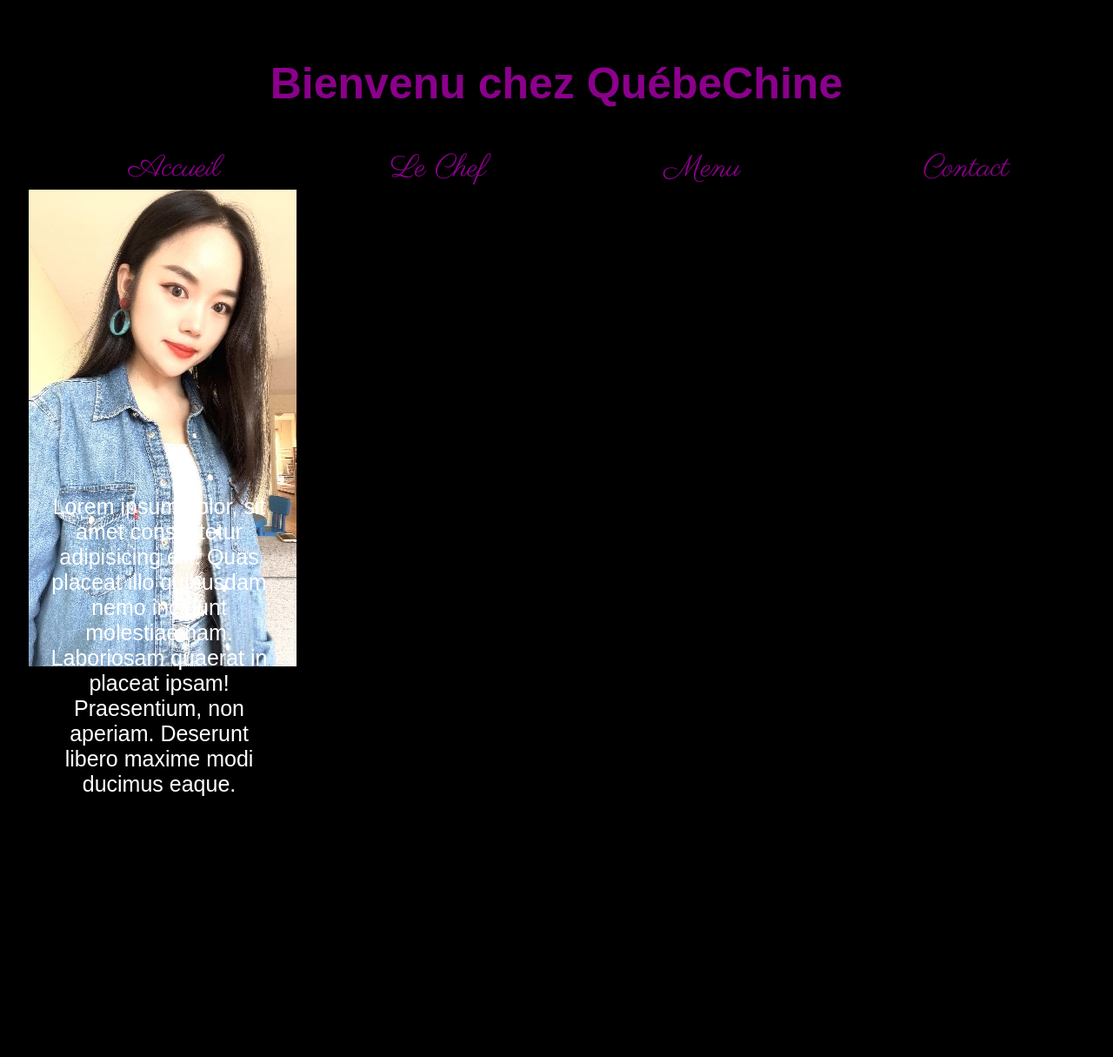
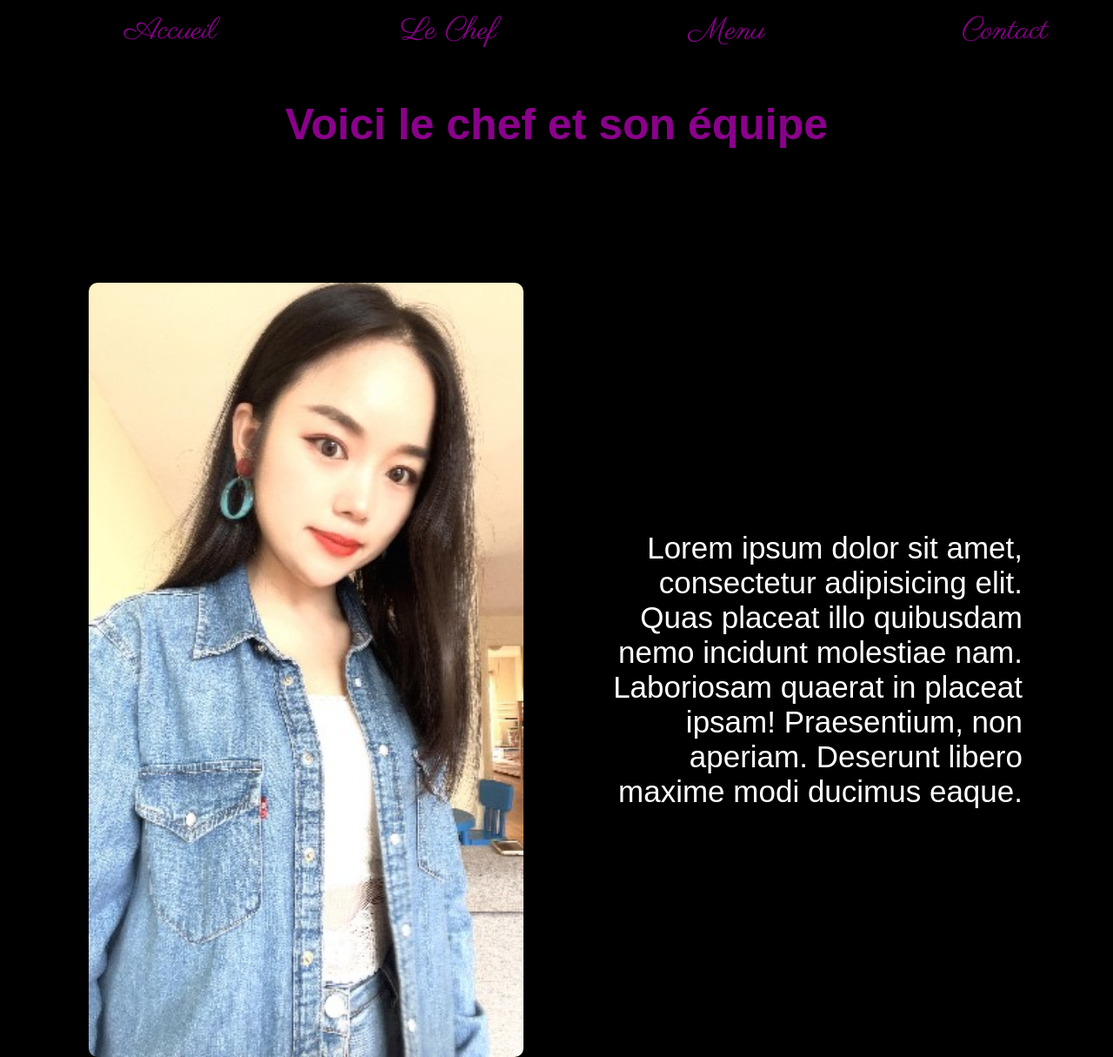
Before and after one commit to C0D3Withwally/Restaurant, a plain HTML site: page leChef.html in a window 1280 px wide. Shown: the whole page at 87% size. Before the commit the page ends 941 px from the top, so only its background shows below. Drawn offline with Linux system fonts and the light colour scheme.

Commit message:
mofif lechef,html

```diff
--- a/leChef.html
+++ b/leChef.html
@@ -12,9 +12,11 @@
       rel="stylesheet"
     />
   </head>
+  <body>
+    <!-- Header -->
     <header class="header">
-    <h1 class="header">Bienvenu chez QuébeChine</h1>
-    <nav class="">
+      <h1>Voici le chef et son équipe</h1>
+      <nav>
         <ul>
           <li><a href="./index.html">Accueil</a></li>
           <li><a href="./leChef.html">Le Chef</a></li>
@@ -24,13 +26,22 @@
       </nav>
     </header>
 
-  <body>
-    <div class="box1">
-        <img src="004.jpg" alt="le chef">
+    <!-- Conteneur principal pour l'image et le texte -->
+    <div class="main-container">
+      <!-- Boîte contenant l'image -->
+      <div class="box image-box">
+        <img src="004.jpg" alt="le chef" />
       </div>
-    <div class="box2">
-        <p>Lorem ipsum dolor, sit amet consectetur adipisicing elit. Quas placeat illo quibusdam nemo incidunt molestiae nam. Laboriosam quaerat in placeat ipsam! Praesentium, non aperiam. Deserunt libero maxime modi ducimus eaque.</p>
 
+      <!-- Boîte contenant le texte -->
+      <div class="box text-box">
+        <p>
+          Lorem ipsum dolor sit amet, consectetur adipisicing elit. Quas
+          placeat illo quibusdam nemo incidunt molestiae nam. Laboriosam
+          quaerat in placeat ipsam! Praesentium, non aperiam. Deserunt libero
+          maxime modi ducimus eaque.
+        </p>
+      </div>
     </div>
   </body>
 </html>
--- a/stylesheet.css
+++ b/stylesheet.css
@@ -1,31 +1,48 @@
-/* Applique à la barre de navigation */
-ul {
+/* ===============================================
+   GLOBAL STYLES (Appliqués à toutes les pages)
+   =============================================== */
+
+   body {
+    background-color: black;
+    color: white;
+    font-family: Arial, Helvetica, sans-serif;
+    font-size: 25px;
+    margin: 0;
+    padding: 0;
+}
+
+p {
+    margin: 0;
+    padding: 25px;
+    text-align: right;
+}
+
+/* ===============================================
+   NAVIGATION BAR (Appliquée sur toutes les pages)
+   =============================================== */
+
+nav ul {
     display: flex;
     justify-content: space-around;
     list-style-type: none;
     margin: 0;
     padding: 0;
     width: 100%;
-  height: 60px; /* Ajuster la hauteur pour plus de lisibilité */
+    height: 60px;
     background-color: black;
-  top: 0; /* Fixe la navbar en haut de la page */
-  z-index: 100; /* S'assurer que la navbar reste au-dessus du contenu */
+    position: fixed;
+    top: 0;
+    z-index: 100;
 }
 
-/* Applique un style aux éléments de la liste */
-li {
-  text-align: center; /* Centre les liens */
-  flex: 1; /* Chaque élément prend une largeur égale */
+nav ul li {
+    text-align: center;
+    flex: 1;
 }
 
-li:last-child {
-  border-bottom: none; /* Pas de bordure pour le dernier élément */
-}
-
-/* Applique un style aux liens dans les <li> */
-li a {
+nav ul li a {
     display: block;
-  width: 100%; /* S'assure que le lien prend toute la largeur */
+    width: 100%;
     color: darkmagenta;
     font-family: "Parisienne", Arial, Helvetica, sans-serif;
     font-size: 35px;
@@ -33,113 +50,93 @@ li a {
     text-decoration: none;
 }
 
-li a:hover {
+nav ul li a:hover {
     background-color: whitesmoke;
 }
 
-.active {
+nav ul li a.active {
     background-color: #f1f1f1;
     color: black;
 }
 
-p {
-  text-align: right;
+/* ===============================================
+   HEADER (Appliqué sur toutes les pages)
+   =============================================== */
+
+.header {
+    text-align: center;
+    padding: 20px;
+    background-color: black;
+    margin-top: 60px; /* Compense la hauteur de la navbar fixe */
 }
 
-h1 {
-  text-align: center;
+.header h1 {
     color: darkmagenta;
     font-size: 50px;
 }
-/* Applique à tous les éléments div contenant une image et une description */
-.container {
+
+/* ===============================================
+   LECHEF.HTML - Image et Texte côte à côte
+   =============================================== */
+
+/* Conteneur principal pour la page "Le chef" */
+.main-container {
     display: flex;
-  align-items: center; /* Aligne verticalement les éléments au centre */
-  margin-bottom: 20px; /* Espacement entre les sections */
-  color: blueviolet;
-  background-color: black;
-  font-size: 35px;
-  font-family: "Parisienne", Arial, Helvetica, sans-serif;
+    flex-direction: row;
+    align-items: center;
+    justify-content: center;
+    gap: 40px;
+    width: 90%;
+    max-width: 1200px;
+    margin: 80px auto 20px auto; /* Centre et évite le chevauchement avec la navbar */
+    padding: 20px;
+    box-sizing: border-box;
 }
 
-/* La classe .gallery détermine la largeur de l'image */
-.gallery {
-  flex: 0 0 50%; /* L'image prend 50% de l'espace disponible */
-  margin-right: 20px; /* Espacement entre l'image et la description */
+/* Styles communs pour chaque boîte */
+.main-container .box {
+    flex: 1;
+    min-width: 300px;
+    display: flex;
+    align-items: center;
+    justify-content: center;
+    overflow: hidden;
 }
 
-/* La description prendra également 50% de l'espace */
-.desc {
-  flex: 0 0 50%; /* La description prend aussi 50% */
+/* Style spécifique à la boîte image */
+.image-box img {
+    width: 100%;
+    max-width: 500px; /* Limite la taille de l'image */
+    height: auto;
+    object-fit: cover;
+    border-radius: 10px;
 }
 
-/* Applique un fond noir à la page */
-body,
-p {
-  background-color: black;
-  color: white;
-  text-align: center;
-  font-family: Arial, Helvetica, sans-serif;
-  font-size: 25px;
-  padding: 25px;
-}
-
-/* Style général pour la galerie */
-.gallery-container {
-  display: flex;
-  flex-direction: column;
-  align-items: center;
-  gap: 30px; /* Espacement entre chaque élément */
-}
-
-/* Style des éléments de la galerie */
-.gallery-item {
+/* Style spécifique à la boîte texte */
+.text-box {
     display: flex;
     align-items: center;
-  max-width: 80%; /* Ajuste la largeur */
-  background-color: black;
-  padding: 20px;
-  border-radius: 10px;
-  gap: 20px;
-}
-
-/* Alternance automatique */
-.gallery-item:nth-child(even) {
-  flex-direction: row-reverse;
-}
-
-/* Style des images */
-.image {
-  flex: 1;
+    justify-content: center;
     text-align: center;
 }
 
-/* Style des descriptions */
-.desc {
-  flex: 1;
-  font-size: 25px;
-  font-family: Arial, Helvetica, sans-serif;
-  /* color:darkmagenta; */
-  padding-left: 50px; /* Décale le texte vers la droite */
+.text-box p {
+    font-size: 35px;
+    color: white;
+    padding: 20px;
+    max-width: 500px;
 }
 
-/* S'assurer que les images ne dépassent pas */
-.image img {
-  max-width: 100%;
-  height: auto;
-  border-radius: 10px;
+/* ===============================================
+   RESPONSIVE DESIGN (Mobile)
+   =============================================== */
+
+@media (max-width: 768px) {
+    .main-container {
+        flex-direction: column;
+        text-align: center;
     }
-.box1 {
-  flex: 1;
-  width: 300px;
-  padding: auto;
-  height: 300px;
-  background-color: blue;
+    .image-box img {
+        max-width: 90%; /* Ajuste la taille sur petits écrans */
     }
-.box2 {
-  width: 300px;
-  padding: auto;
-  height: 300px;
-  background-color: blue;
-  flex: 1;
 }
```
Also changed, not shown: contact.html (+0 -2 lines). Lines whose indentation alone changed are shown as unchanged.
